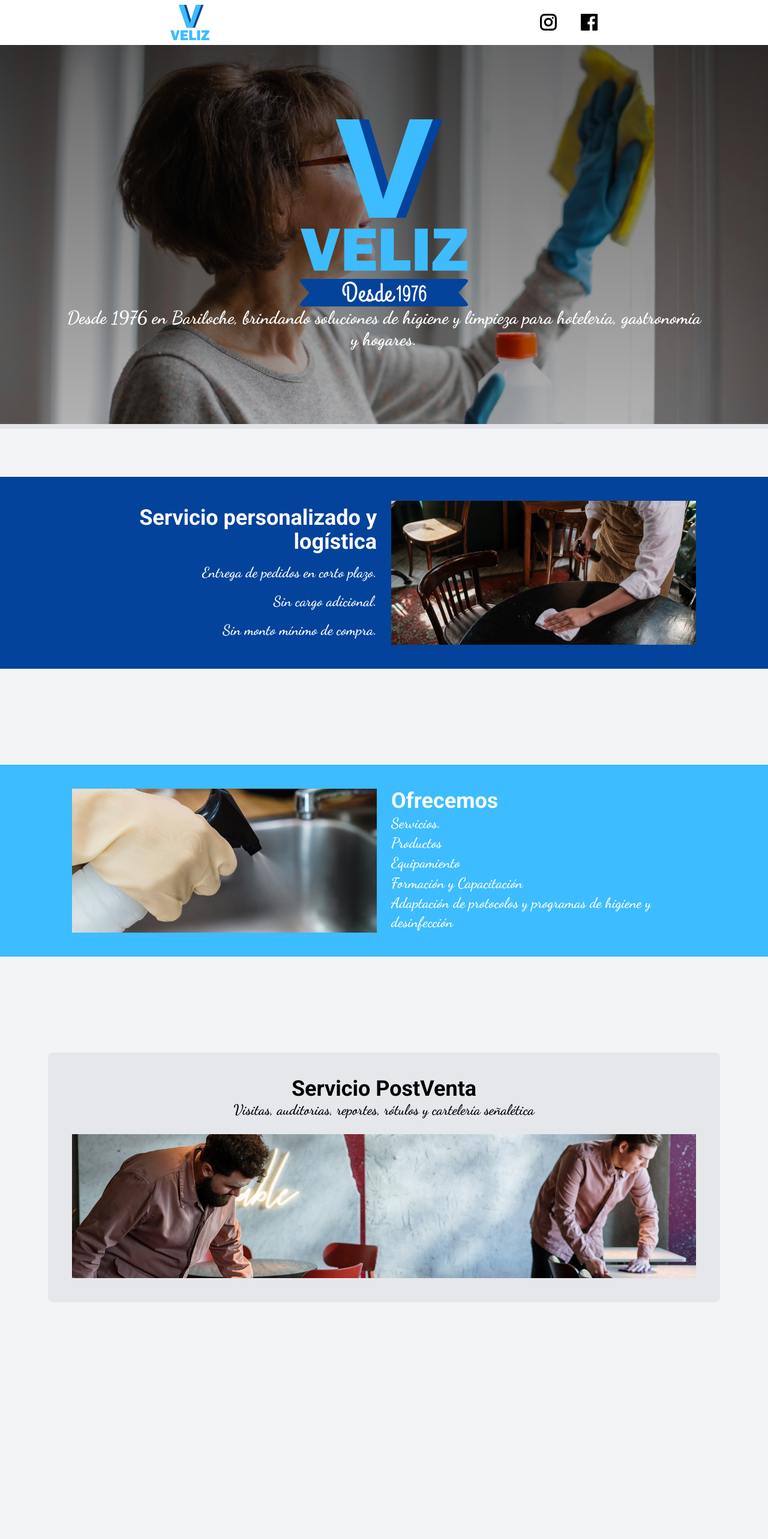
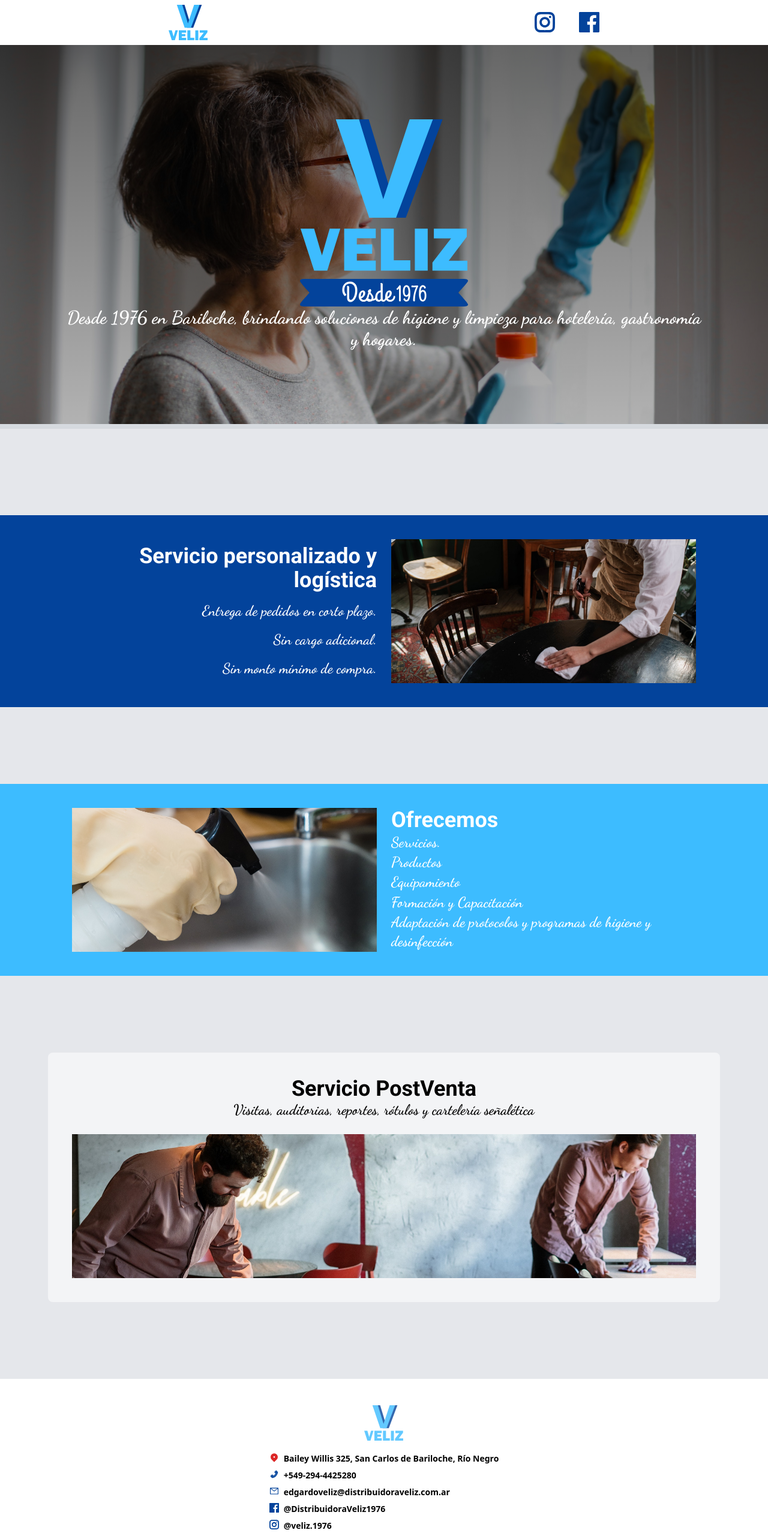
Before and after one commit to JaviAzua/veliz_web, a Next.js app: page / in a window 1280 px wide. Shown: the top 2566 px of the page at 60% size. Before the commit the page ends 2171 px from the top, so only its background shows below. Built offline with nearby package versions, Linux system fonts and the light colour scheme.

Commit message:
added footer and other features

```diff
--- /dev/null
+++ b/app/components/Footer.tsx
@@ -0,0 +1,65 @@
+import Image from "next/image";
+import Link from "next/link";
+import { RiMapPin2Fill } from "react-icons/ri";
+import { AiOutlineMail, AiTwotonePhone } from "react-icons/ai";
+import { GrFacebook, GrInstagram } from "react-icons/gr";
+
+type Props = {};
+
+function Footer({}: Props) {
+  return (
+    <footer className="py-6 bg-white flex justify-center items-center">
+      <section className="flex flex-col items-center">
+        <Image
+          src={"/logoM.svg"}
+          width={65}
+          height={100}
+          className="py-5 opacity-80"
+          alt="Veliz - Articulos de limpieza Logo"
+        />
+        <div className="flex flex-col gap-2">
+          <Link
+            href={
+              "https://www.google.com/maps/place/Edgardo+H.+V%C3%A9liz/@-41.1390447,-71.28058,17z/data=!3m1!4b1!4m6!3m5!1s0x961a7c9faa2716b1:0xf9c4d5c950236774!8m2!3d-41.1390447!4d-71.28058!16s%2Fg%2F1tq6l84j?entry=ttu"
+            }
+            target="_blank"
+          >
+            <div className="flex item-center gap-2 hover:underline cursor-pointer">
+              <RiMapPin2Fill className=" text-red-600" />
+              <p className="text-sm font-semibold">
+                Bailey Willis 325, San Carlos de Bariloche, Río Negro
+              </p>
+            </div>
+          </Link>
+          <div className="flex item-center gap-2 ">
+            <AiTwotonePhone className=" text-darkBlue" />
+            <p className="text-sm font-semibold">+549-294-4425280</p>
+          </div>
+          <div className="flex item-center gap-2 ">
+            <AiOutlineMail className=" text-darkBlue" />
+            <p className="text-sm font-semibold">
+              edgardoveliz@distribuidoraveliz.com.ar
+            </p>
+          </div>
+          <Link
+            href={"https://www.facebook.com/DistribuidoraVeliz1976/"}
+            target="_blank"
+          >
+            <div className="flex item-center gap-2">
+              <GrFacebook className=" text-darkBlue" />
+              <p className="text-sm font-semibold">@DistribuidoraVeliz1976</p>
+            </div>
+          </Link>
+          <Link href={"https://www.instagram.com/veliz.1976/"} target="_blank">
+            <div className="flex item-center gap-2 ">
+              <GrInstagram className=" text-darkBlue" />
+              <p className="text-sm font-semibold">@veliz.1976</p>
+            </div>
+          </Link>
+        </div>
+      </section>
+    </footer>
+  );
+}
+
+export default Footer;
--- a/app/components/descriptions/Logistics.tsx
+++ b/app/components/descriptions/Logistics.tsx
@@ -15,13 +15,16 @@
     <div className="p-10 flex gap-6 justify-center item-center flex-wrap md:flex-nowrap">
       <motion.div
         initial={{
-          y: 100,
+          x: -200,
           opacity: 0,
         }}
         viewport={{ once: true }}
         whileInView={{
-          y: 0,
+          x: 0,
           opacity: 1,
+        }}
+        transition={{
+          duration: 1.5,
         }}
         className="text-white text-right md:flex-1 flex flex-col justify-around"
       >
@@ -42,13 +45,16 @@
       </motion.div>
       <motion.div
         initial={{
-          y: 100,
+          x: 100,
           opacity: 0,
         }}
         viewport={{ once: true }}
         whileInView={{
-          y: 0,
+          x: 0,
           opacity: 1,
+        }}
+        transition={{
+          duration: 1.8,
         }}
         className="relative md:flex-1 min-h-[30vh] min-w-[80%] md:min-w-fit"
       >
--- a/app/components/descriptions/Postvent.tsx
+++ b/app/components/descriptions/Postvent.tsx
@@ -11,7 +11,7 @@
 
 function Postvent({}: Props) {
   return (
-    <div className="p-10 bg-gray-200 rounded-lg flex flex-col gap-6 justify-center item-center">
+    <div className="p-10 bg-gray-100 rounded-lg flex flex-col gap-6 justify-center item-center">
       <motion.div
         initial={{
           y: 100,
--- a/app/components/descriptions/Services.tsx
+++ b/app/components/descriptions/Services.tsx
@@ -14,17 +14,20 @@
     <div className="p-10 flex gap-6 justify-center item-center flex-wrap md:flex-nowrap">
       <motion.div
         initial={{
-          x: 100,
+          y: -100,
           opacity: 0,
         }}
         viewport={{ once: true }}
         whileInView={{
-          x: 0,
+          y: 0,
           opacity: 1,
+        }}
+        transition={{
+          duration: 2,
         }}
         className="relative md:flex-1 min-h-[30vh] min-w-[80%] md:min-w-fit"
       >
-        <Image src={"/img/services.jpg"} alt="" fill className="object-cover" />
+        <Image src={"/img/wash.jpg"} alt="" fill className="object-cover" />
       </motion.div>
       <motion.div
         initial={{
@@ -35,6 +38,9 @@
         whileInView={{
           y: 0,
           opacity: 1,
+        }}
+        transition={{
+          duration: 1.8,
         }}
         className="text-white text-left md:flex-1 flex flex-col justify-around"
       >
--- a/app/components/heroBanner/HeroBanner.tsx
+++ b/app/components/heroBanner/HeroBanner.tsx
@@ -26,13 +26,15 @@
       <div className="z-40 absolute flex flex-col justify-center items-center">
         <motion.div
           initial={{
-            x: -2000,
+            opacity: 0,
+            scale: 1.5,
           }}
           animate={{
-            x: 0,
+            opacity: 1,
+            scale: 1,
           }}
           transition={{
-            duration: 2.5,
+            duration: 2,
           }}
         >
           <Image src={"/logo.svg"} alt="VELIZ logo" width={280} height={50} />
--- a/app/components/navbar/Navbar.tsx
+++ b/app/components/navbar/Navbar.tsx
@@ -1,15 +1,18 @@
 "use client";
 
 import Image from "next/image";
-import { motion } from "framer-motion";
 import { GrFacebook, GrInstagram } from "react-icons/gr";
+import Link from "next/link";
+import { useRouter } from "next/navigation";
 
 type Props = {};
 
 function Navbar({}: Props) {
+  const router = useRouter();
+
   return (
     <header className="sticky top-0 z-50 flex items-center justify-around p-2 bg-white min-w-full">
-      <section>
+      <section className="cursor-pointer" onClick={() => router.push("/")}>
         <Image
           src={"/logoM.svg"}
           width={65}
@@ -20,12 +23,19 @@
       </section>
       <section>
         <ul className="flex gap-10">
-          <li className="menu_item">
-            <GrInstagram size={28} />
-          </li>
-          <li className="menu_item">
-            <GrFacebook size={28} />
-          </li>
+          <Link href={"https://www.instagram.com/veliz.1976/"} target="_blank">
+            <li className="menu_item">
+              <GrInstagram size={34} />
+            </li>
+          </Link>
+          <Link
+            href={"https://www.facebook.com/DistribuidoraVeliz1976/"}
+            target="_blank"
+          >
+            <li className="menu_item">
+              <GrFacebook size={34} />
+            </li>
+          </Link>
         </ul>
       </section>
     </header>
--- a/app/globals.css
+++ b/app/globals.css
@@ -8,18 +8,15 @@
   }
 
   body {
-    @apply bg-gray-100;
+    @apply bg-gray-200;
   }
 }
 
 @layer components {
   .menu_item {
-    @apply cursor-pointer hover:scale-110 transition duration-300;
+    @apply cursor-pointer hover:scale-110 transition duration-300  text-darkBlue;
+  }
+  .map-container {
+    @apply w-full h-full;
   }
 }
-
-@layer components {
-  .arrowSlide {
-    @apply w-10 h-10;
-  }
-}
--- a/app/layout.tsx
+++ b/app/layout.tsx
@@ -1,3 +1,4 @@
+import Footer from "./components/Footer";
 import Navbar from "./components/navbar/Navbar";
 import "./globals.css";
 import { Roboto } from "next/font/google";
@@ -23,6 +24,7 @@
       <body>
         <Navbar />
         <main className={roboto.className}>{children}</main>
+        <Footer />
       </body>
     </html>
   );
--- a/app/page.tsx
+++ b/app/page.tsx
@@ -7,7 +7,7 @@
 export default function Home() {
   return (
     <>
-      <section className="pb-20" id="hero">
+      <section className="pb-36" id="hero">
         <HeroBanner />
       </section>
       <section className="bg-darkBlue">
@@ -15,18 +15,19 @@
           <Logistics />
         </Container>
       </section>
-      <div className="p-20" />
+      <div className="p-16" />
       <section className="bg-lightBlue">
         <Container>
           <Services />
         </Container>
       </section>
-      <div className="p-20" />
+      <div className="p-16" />
       <section className="">
         <Container>
           <Postvent />
         </Container>
       </section>
+      <div className="p-16" />
     </>
   );
 }
--- a/package.json
+++ b/package.json
@@ -10,6 +10,7 @@
   },
   "dependencies": {
     "@next/font": "13.4.4",
+    "@react-google-maps/api": "^2.18.1",
     "@types/node": "20.2.5",
     "@types/react": "18.2.8",
     "@types/react-dom": "18.2.4",
@@ -23,6 +24,7 @@
     "typescript": "5.1.3"
   },
   "devDependencies": {
+    "@types/google-map-react": "^2.1.7",
     "autoprefixer": "^10.4.14",
     "postcss": "^8.4.24",
     "tailwindcss": "^3.3.2"
```
Also changed, not shown: public/img/wash.jpg (renamed from public/img/services.jpg), 1 other file (tests, documents, lock files or other folders).
